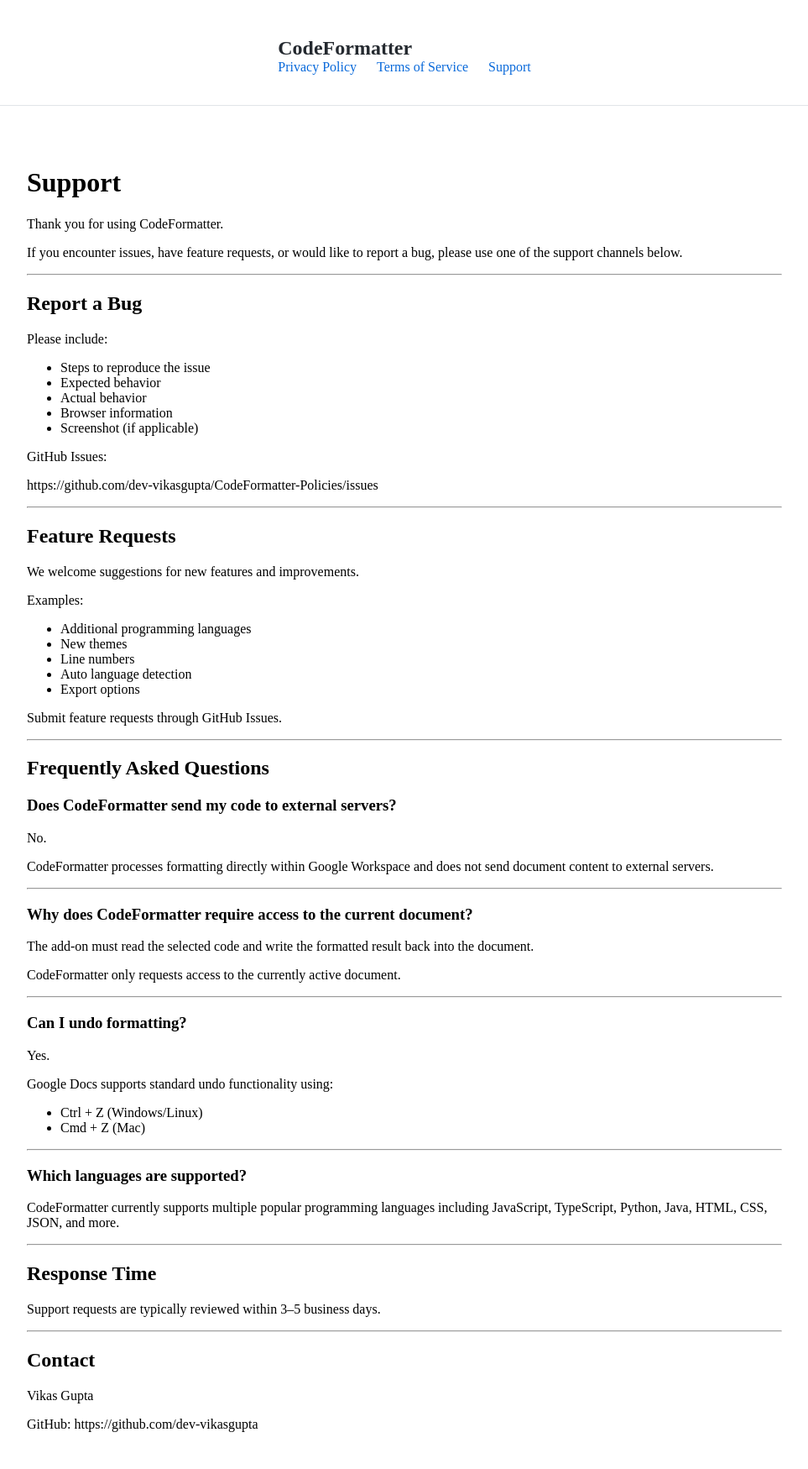
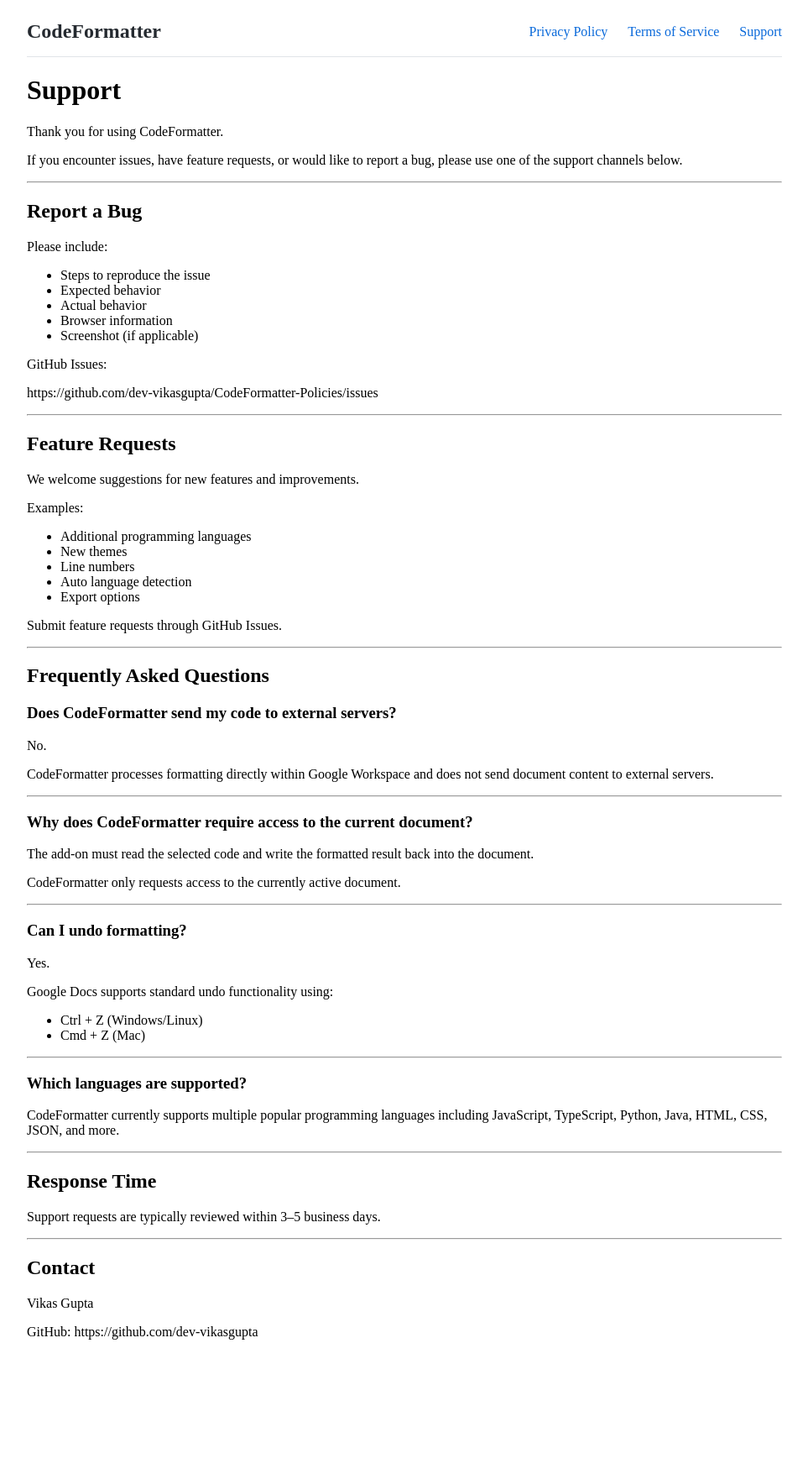
Before and after one commit to dev-vikasgupta/CodeFormatter-Policies, a Jekyll site: the page built from support.md, in a window 1280 px wide. Shown: the whole page at 84% size, without its empty margins (158-1121 px from the left). Built offline with Jekyll 4.4.1, drawn with Linux system fonts in a browser that asks for light colours; after the commit the page ends 1611 px from its top, so only the background shows below that.

Commit message:
Updated styling for navbar

```diff
--- a/_layouts/default.html
+++ b/_layouts/default.html
@@ -11,7 +11,8 @@
       align-items: center;
       padding: 16px 0;
       border-bottom: 1px solid #e1e4e8;
-      margin-bottom: 32px;
+      max-width: 900px;
+      margin: auto;
     }
 
     .brand {
@@ -35,17 +36,16 @@
       text-decoration: underline;
     }
 
-    .content,.navbar-body {
+    .content{
       max-width: 900px;
       margin: 0 auto;
-      padding: 20px;
+      padding: 0 20px;
     }
   </style>
 </head>
 
 <body>
   <nav class="navbar">
-    <div class="navbar-body">
     <div class="navbar-left">
       <a class="brand" href="{{ '/' | relative_url }}">
         CodeFormatter
@@ -57,7 +57,6 @@
       <a href="{{ '/terms-of-service.html/' | relative_url }}">Terms of Service</a>
       <a href="{{ '/support.html/' | relative_url }}">Support</a>
     </div>
-    </div>
   </nav>
 
   <main class="content">
```
